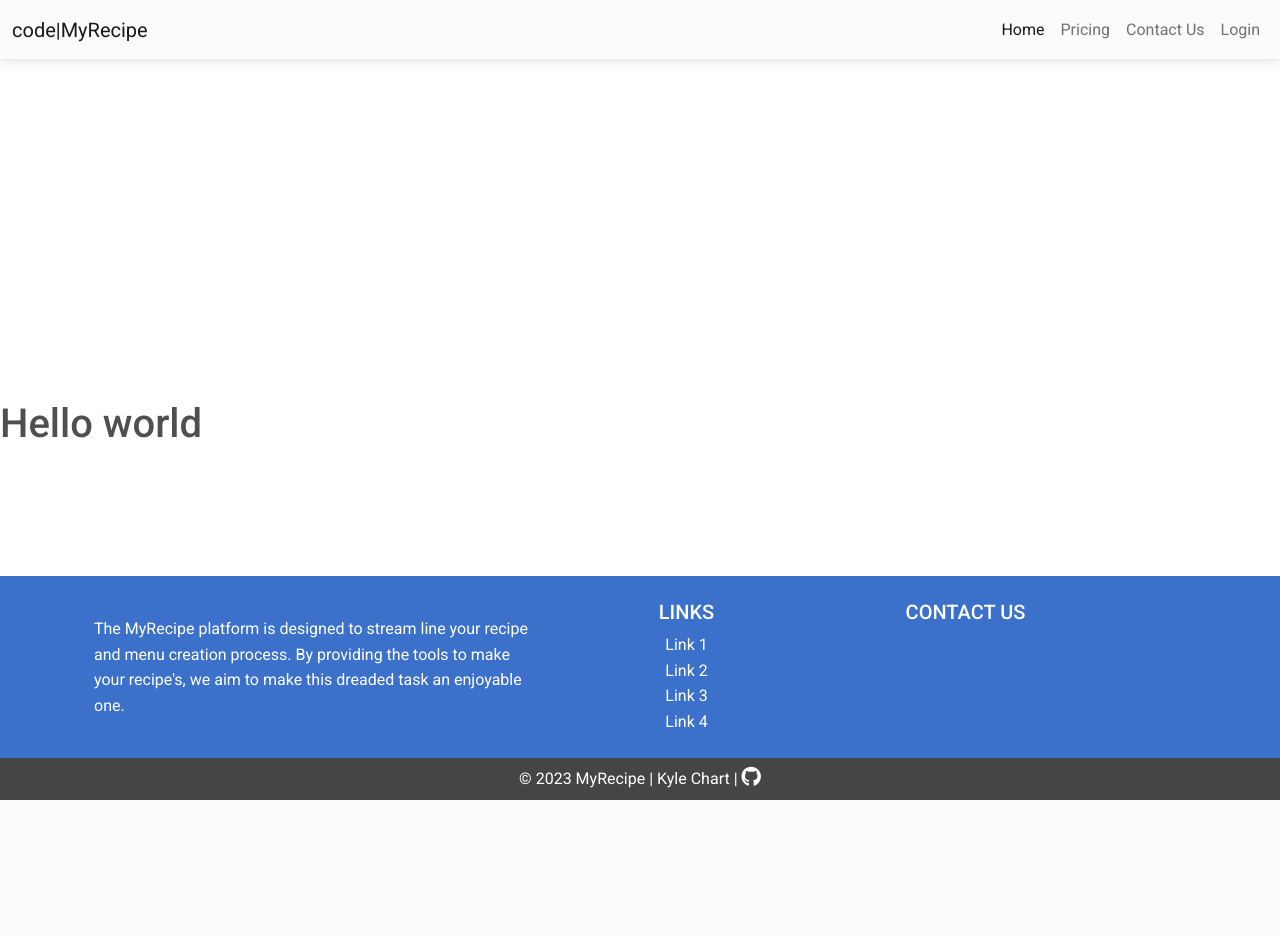
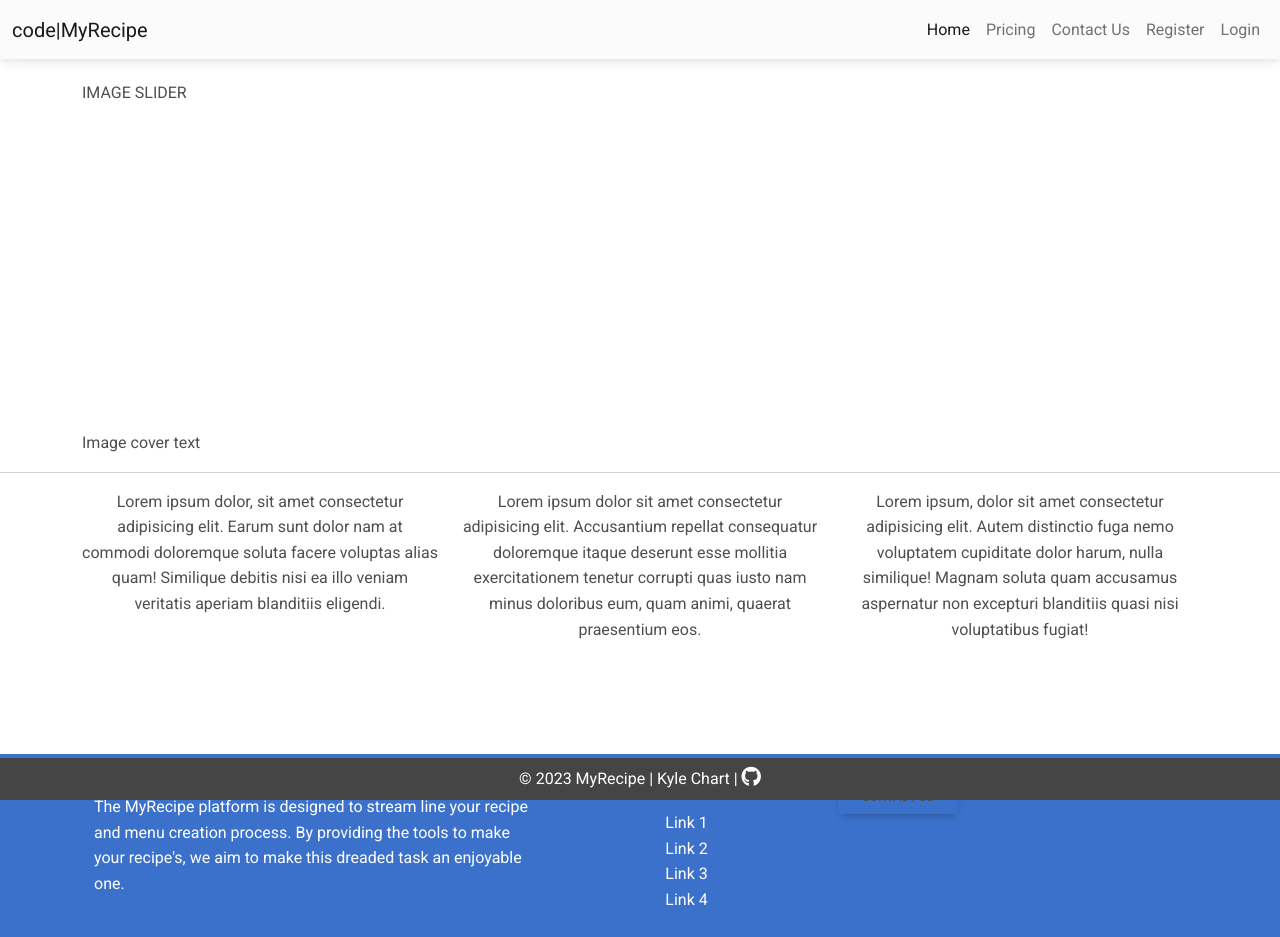
Before and after one commit to Mrekyle/ci-project-4, a Django app: page / in a window 1280 px wide. Before the commit the page ends 800 px from the top, so only its background shows below. Run offline with Django 3.2, Linux system fonts and the light colour scheme; some libraries are stand-ins or nearby versions.

Commit message:
Add styling and base information for index.html. Add login/logout/register functionality

```diff
--- a/MyStockTake/urls.py
+++ b/MyStockTake/urls.py
@@ -19,7 +19,6 @@ from django.urls import path, include
 from templates.views import (
     renderContact,
     renderIndex,
-    renderLogin,
     renderPricing,
 )
 
@@ -28,5 +27,5 @@ urlpatterns = [
     path('', renderIndex, name='home'),
     path('pricing/', renderPricing, name='pricing'),
     path('contactus/', renderContact, name='contact'),
-    path('login/', renderLogin, name='login'),
+    path('accounts/', include('allauth.urls')),
 ]
--- a/static/css/style.css
+++ b/static/css/style.css
@@ -11,3 +11,11 @@
 .page-selected {
     background-color: aqua;
 }
+
+.header-size {
+    margin-top: 80px;
+}
+
+.index-slider {
+    height: 350px;
+}
--- a/templates/base.html
+++ b/templates/base.html
@@ -30,7 +30,7 @@
                     <a class="nav-link" href="#">Account</a>
                 </li>
                 <li class="nav-item">
-                    <a class="nav-link" href="#">Logout</a>
+                    <a class="nav-link" href="{% url 'account_logout' %}">Logout</a>
                 </li>
                 </ul>
             </div>
@@ -57,7 +57,10 @@
                 <a class="nav-link" href="{% url 'contact' %}">Contact Us</a>
             </li>
             <li class="nav-item">
-                <a class="nav-link" href="{% url 'login' %}">Login</a>
+                <a class="nav-link" href="{% url 'account_signup' %}">Register</a>
+            </li>
+            <li class="nav-item">
+                <a class="nav-link" href="{% url 'account_login' %}">Login</a>
             </li>
             </ul>
         </div>
@@ -76,13 +79,8 @@
         {% endblock content %}
     <!-- Footer code blocks  -->
     {% if user.is_authenticated %}
-    <footer class="fixed-bottom">
-        <div class="f-bg text-center p-2">
-            &copy  <script>document.write(new Date().getFullYear())</script> |  Kyle Chart |  <a target="_blank" aria-label="Opens up Kyle Charts github" href="https://www.github.com/mrekyle"><i class="fa-brands fa-github git-link"></i></a>
-        </div>
-    </footer>
     {% else %}
-    <footer class=" fixed-bottom bg-primary text-white text-center text-lg-start">
+    <footer class="bg-primary text-white text-center text-lg-start">
         <div class="container p-4">
           <div class="row">
             <div class="col-lg-5 col-md-12 mb-4 mb-md-0">
@@ -111,12 +109,12 @@
                 </div>
             </div>
             <div class="col-lg-3 col-md-6 mb-4 mb-md-0">
-              <h5 class="text-uppercase mb-0 text-center">Contact Us</h5>
+              <button class="btn text-uppercase mb-0 text-center">Contact Us</button>
             </div>
           </div>
         </div>
     {% endif %}
-    <div class="f-bg text-center p-2">
+    <div class="f-bg text-center p-2 fixed-bottom">
         &copy  <script>document.write(new Date().getFullYear())</script> MyRecipe |  Kyle Chart |  <a target="_blank" aria-label="Opens up Kyle Charts github" href="https://www.github.com/mrekyle"><i class="fa-brands fa-github git-link"></i></a>
     </div>
     </footer>
--- a/templates/index.html
+++ b/templates/index.html
@@ -2,5 +2,36 @@
 {% load static %}
 
 {% block content %}
-<h1 style="margin-top: 400px;">Hello world</h1>
+{% if user.is_authenticated %}
+<h1 class="header-size">
+    Hello World
+</h1>
+{% else %}
+<div class="container header-size">
+    <div class="index-slider">
+        IMAGE SLIDER
+    </div>
+    <div>
+        <p>
+            Image cover text
+        </p>
+    </div>
+</div>
+<hr>
+<div>
+    <div class="container mb-9">
+        <div class="row text-center">
+            <div class="col-md col-sm-1">
+                <p>Lorem ipsum dolor, sit amet consectetur adipisicing elit. Earum sunt dolor nam at commodi doloremque soluta facere voluptas alias quam! Similique debitis nisi ea illo veniam veritatis aperiam blanditiis eligendi.</p>
+            </div>
+            <div class="col-md col-sm-1">
+                <p>Lorem ipsum dolor sit amet consectetur adipisicing elit. Accusantium repellat consequatur doloremque itaque deserunt esse mollitia exercitationem tenetur corrupti quas iusto nam minus doloribus eum, quam animi, quaerat praesentium eos.</p>
+            </div>
+            <div class="col-md col-sm-1">
+                <p>Lorem ipsum, dolor sit amet consectetur adipisicing elit. Autem distinctio fuga nemo voluptatem cupiditate dolor harum, nulla similique! Magnam soluta quam accusamus aspernatur non excepturi blanditiis quasi nisi voluptatibus fugiat!</p>
+            </div>
+        </div>
+    </div>
+</div>
+{% endif %}
 {% endblock %}
--- a/templates/login.html
+++ /dev/null
@@ -1,6 +0,0 @@
-{% extends 'base.html' %}
-{% load static %}
-
-{% block content %}
-
-{% endblock %}
```
Also changed, not shown: MyStockTake/settings.py (+13 -0 lines).
